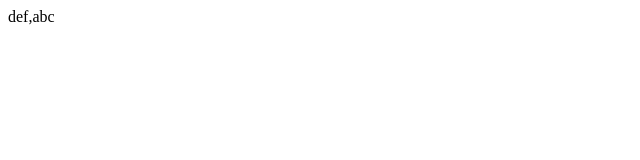
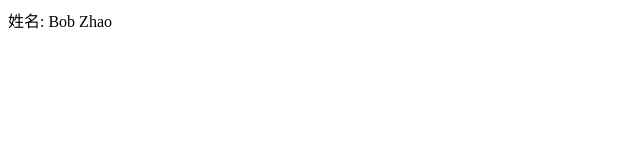
Before and after one commit to anotherLee/vue-in-action, a plain HTML site: page index.html in a window 1280 px wide. Shown: the full height of the page, 0-640 px from the left. Drawn offline with nearby package versions, Linux system fonts and the light colour scheme.

Commit message:
计算属性的setter用法--不常用

```diff
--- a/index.html
+++ b/index.html
@@ -8,7 +8,7 @@
 </head>
 <body>
     <div id="app">
-        {{reverseText}}
+        姓名: {{fullName}}
     </div>
 
     <script src="https://unpkg.com/vue@2.5.6/dist/vue.js"></script>
@@ -16,12 +16,19 @@
         var app = new Vue({
             el: document.getElementById('app'),
             data: {
-                text:'abc,def'
-
+                firstName: 'Jack',
+                lastName: 'Lee'
             },
             computed:{
-                reverseText: function () {
-                    return this.text.split(',').reverse().join(',')
+                fullName: {
+                    get: function () {
+                        return this.firstName + " " + this.lastName
+                    },
+                    set: function (newValue) {
+                        var names = newValue.split(" ")
+                        this.firstName = names[0]
+                        this.lastName = names[names.length - 1]
+                    }
                 }
             },
             created: function () {
@@ -32,6 +39,8 @@
             }
         })
 
+        app.fullName = "Bob Zhao"
+
     </script>
 
 </body>
```
